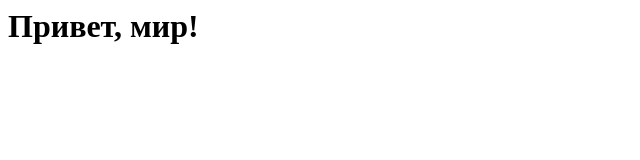
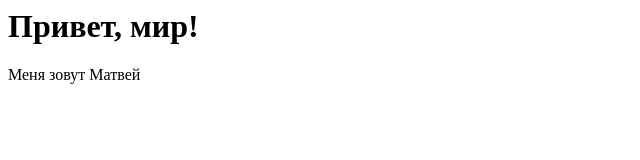
Before and after one commit to Mat73713/my-site, a plain HTML site: page index.html in a window 1280 px wide. Shown: the whole page, without its empty margins (0-640 px from the left). Drawn offline with Linux system fonts and the light colour scheme.

Commit message:
добавил абзац

```diff
--- a/index.html
+++ b/index.html
@@ -1 +1,2 @@
 <h1>Привет, мир!</h1>
+<p>Меня зовут Матвей</p>
```
